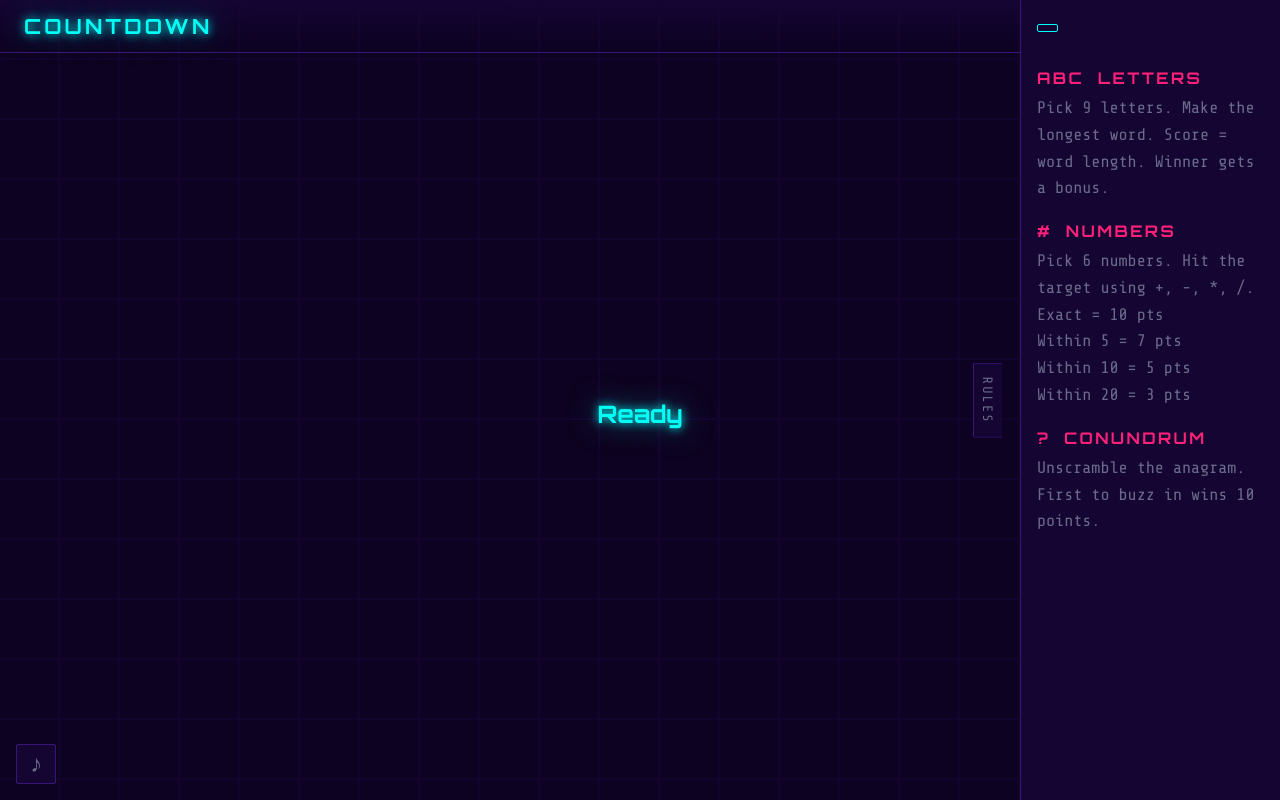
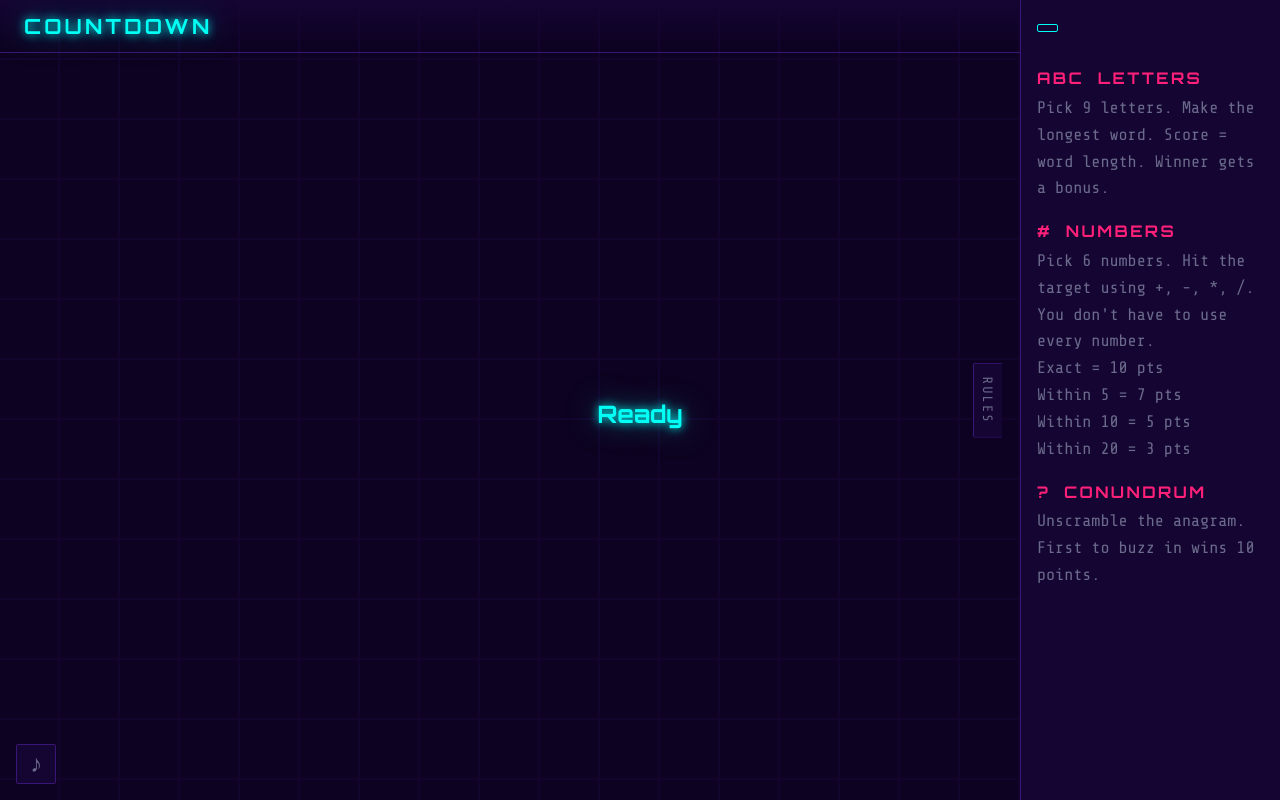
Before and after one commit to johnrobertlawson/brc-count-game, a Python web app: template templates/host.html in a window 1280 px wide. Run offline with Jinja, Linux system fonts and the light colour scheme; the template is opened without the code that fills it, so the values that code supplies are empty.

Commit message:
Easy conundrum uses 8 letters; clarify numbers don't require all tiles
Easy mode conundrum length reduced from 9 to 8 letters. Numbers round
splash screen and rules sidebar now note you don't have to use every
number. Cheat sheet updated with both changes.

Co-Authored-By: Claude Opus 4.5 <noreply@anthropic.com>

```diff
--- a/templates/host.html
+++ b/templates/host.html
@@ -76,7 +76,7 @@
     <h3><span class="rules-icon">ABC</span> Letters</h3>
     <p>Pick 9 letters. Make the longest word. Score = word length. Winner gets a bonus.</p>
     <h3><span class="rules-icon">#</span> Numbers</h3>
-    <p>Pick 6 numbers. Hit the target using +, -, *, /.<br>
+    <p>Pick 6 numbers. Hit the target using +, -, *, /. You don't have to use every number.<br>
        Exact = 10 pts<br>Within 5 = 7 pts<br>Within 10 = 5 pts<br>Within 20 = 3 pts</p>
     <h3><span class="rules-icon">?</span> Conundrum</h3>
     <p>Unscramble the anagram. First to buzz in wins 10 points.</p>
@@ -189,7 +189,7 @@ const SPLASH_INFO = {
   },
   numbers: {
     label: 'Numbers Round',
-    scoring: 'Hit the target!<br>Exact = <strong>10</strong> | Within 5 = <strong>7</strong> | Within 10 = <strong>5</strong> | Within 20 = <strong>3</strong>'
+    scoring: 'Hit the target! You don\'t have to use every number.<br>Exact = <strong>10</strong> | Within 5 = <strong>7</strong> | Within 10 = <strong>5</strong> | Within 20 = <strong>3</strong>'
   },
   conundrum: {
     label: 'Conundrum',
--- a/templates/setup.html
+++ b/templates/setup.html
@@ -78,7 +78,7 @@
 
 <script>
 const MACROS = {
-  easy:   { timer: 60, conundrum_length: 9, conundrum_lives: true },
+  easy:   { timer: 60, conundrum_length: 8, conundrum_lives: true },
   medium: { timer: 45, conundrum_length: 9, conundrum_lives: false },
   hard:   { timer: 30, conundrum_length: 9, conundrum_lives: false },
 };
```
Also changed, not shown: CHEAT-SHEET.md (+2 -1 lines).
